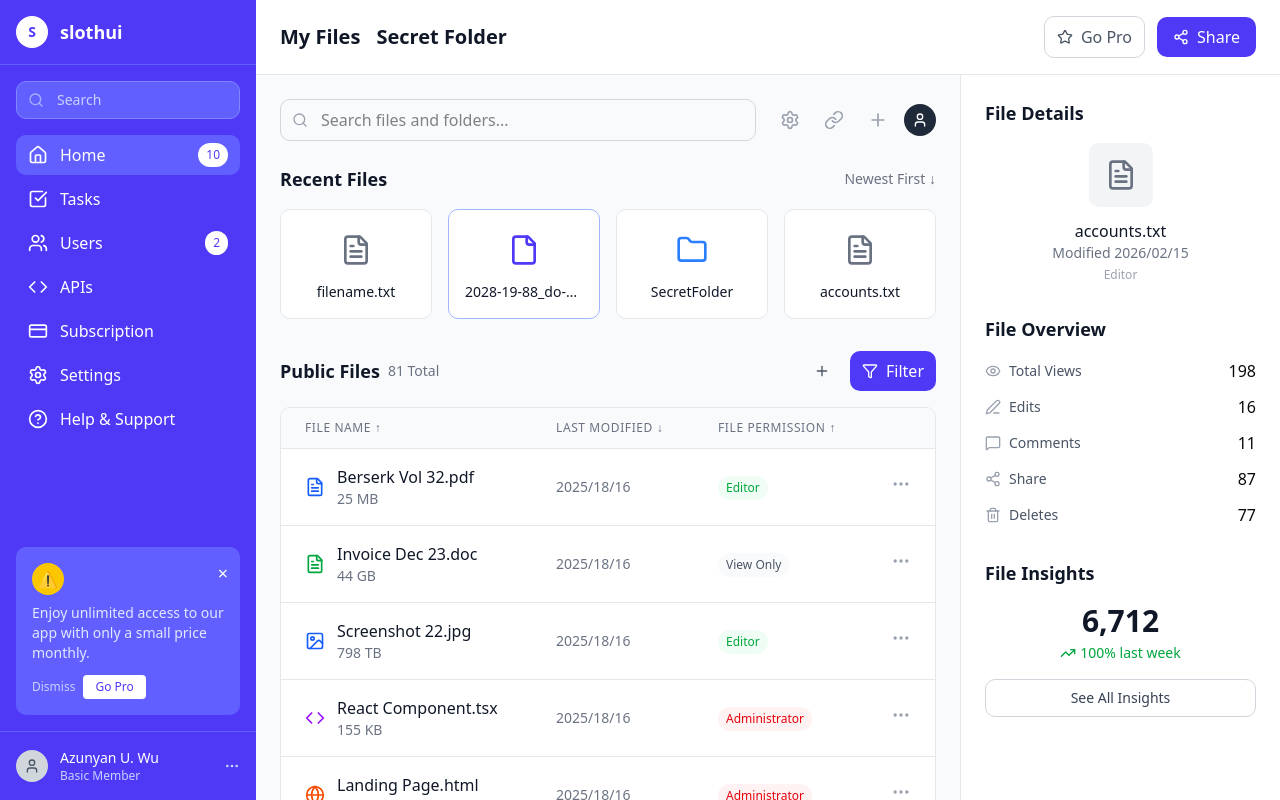
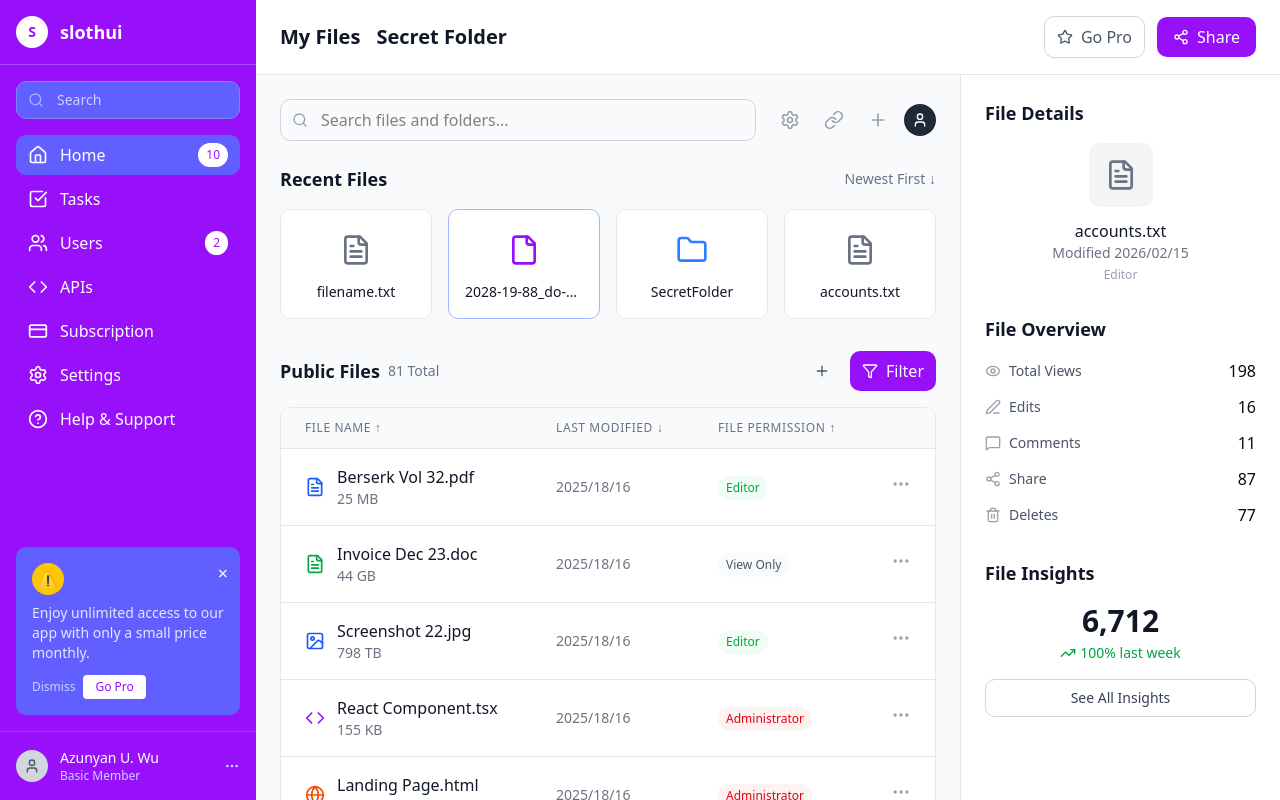
Before and after one commit to aditya7483thakur/dropbuddy, a Next.js app: page /dash in a window 1280 px wide. Built offline with nearby package versions, Linux system fonts and the light colour scheme.

Commit message:
colour fixing

```diff
--- a/src/app/dash/page.tsx
+++ b/src/app/dash/page.tsx
@@ -108,11 +108,11 @@ const FileManagerPage = () => {
   return (
     <div className="flex h-screen bg-gray-50">
       {/* Sidebar */}
-      <div className="w-64 bg-indigo-600 text-white flex flex-col">
+      <div className="w-64 bg-purple-600 text-white flex flex-col">
         {/* Logo */}
-        <div className="flex items-center gap-3 p-4 border-b border-indigo-500">
+        <div className="flex items-center gap-3 p-4 border-b border-purple-500">
           <div className="w-8 h-8 bg-white rounded-full flex items-center justify-center">
-            <span className="text-indigo-600 font-bold text-sm">S</span>
+            <span className="text-purple-600 font-bold text-sm">S</span>
           </div>
           <span className="font-semibold text-lg">slothui</span>
         </div>
@@ -134,7 +134,7 @@ const FileManagerPage = () => {
           <div className="flex items-center gap-3 px-3 py-2 rounded-lg bg-indigo-500 bg-opacity-50">
             <Home className="w-5 h-5" />
             <span>Home</span>
-            <span className="ml-auto bg-white text-indigo-600 text-xs px-2 py-1 rounded-full">
+            <span className="ml-auto bg-white text-purple-600 text-xs px-2 py-1 rounded-full">
               10
             </span>
           </div>
@@ -145,7 +145,7 @@ const FileManagerPage = () => {
           <div className="flex items-center gap-3 px-3 py-2 rounded-lg hover:bg-indigo-500 hover:bg-opacity-50 transition-colors">
             <Users className="w-5 h-5" />
             <span>Users</span>
-            <span className="ml-auto bg-white text-indigo-600 text-xs px-2 py-1 rounded-full">
+            <span className="ml-auto bg-white text-purple-600 text-xs px-2 py-1 rounded-full">
               2
             </span>
           </div>
@@ -184,7 +184,7 @@ const FileManagerPage = () => {
             <button className="text-xs text-indigo-200 hover:text-white">
               Dismiss
             </button>
-            <button className="text-xs bg-white text-indigo-600 px-3 py-1 rounded font-medium hover:bg-indigo-50">
+            <button className="text-xs bg-white text-purple-600 px-3 py-1 rounded font-medium hover:bg-indigo-50">
               Go Pro
             </button>
           </div>
@@ -226,7 +226,7 @@ const FileManagerPage = () => {
                 <Star className="w-4 h-4" />
                 Go Pro
               </button>
-              <button className="flex items-center gap-2 px-4 py-2 bg-indigo-600 text-white rounded-lg hover:bg-indigo-700">
+              <button className="flex items-center gap-2 px-4 py-2 bg-purple-600 text-white rounded-lg hover:bg-purple-700">
                 <Share2 className="w-4 h-4" />
                 Share
               </button>
@@ -291,7 +291,7 @@ const FileManagerPage = () => {
                             file.type === "folder"
                               ? "text-blue-500"
                               : file.highlighted
-                              ? "text-indigo-600"
+                              ? "text-purple-600"
                               : "text-gray-500"
                           }`}
                         >
@@ -320,7 +320,7 @@ const FileManagerPage = () => {
                   <button className="flex items-center gap-1 px-3 py-1 text-gray-600 hover:text-gray-900">
                     <Plus className="w-4 h-4" />
                   </button>
-                  <button className="flex items-center gap-2 px-3 py-2 bg-indigo-600 text-white rounded-lg hover:bg-indigo-700">
+                  <button className="flex items-center gap-2 px-3 py-2 bg-purple-600 text-white rounded-lg hover:bg-indigo-700">
                     <Filter className="w-4 h-4" />
                     Filter
                   </button>
--- a/src/app/dashboard/page.tsx
+++ b/src/app/dashboard/page.tsx
@@ -36,7 +36,7 @@ export default function Page() {
               onClick={handleBack}
               disabled={currentFolderId === null}
               className={`mb-4 px-3 py-1 bg-black text-white rounded hover:cursor-pointer ${
-                currentFolderId === null ? " opacity-70" : ""
+                currentFolderId === null ? " opacity-60" : ""
               }`}
               style={{ boxShadow: "0px 5px 15px rgba(0, 0, 0, 0.2)" }}
             >
--- a/src/app/globals.css
+++ b/src/app/globals.css
@@ -68,7 +68,7 @@
   --chart-3: oklch(0.398 0.07 227.392);
   --chart-4: oklch(0.828 0.189 84.429);
   --chart-5: oklch(0.769 0.188 70.08);
-  --sidebar: rgb(79, 70, 229);
+  --sidebar: rgb(99, 70, 229);
   --sidebar-foreground: rgb(235, 230, 246);
   --sidebar-primary: rgb(157, 144, 255); /* lighter indigo */
   --sidebar-primary-foreground: rgb(250, 250, 250); /* almost white */
--- a/src/middleware.ts
+++ b/src/middleware.ts
@@ -8,7 +8,7 @@ export default clerkMiddleware(async (auth, request) => {
   const userId = (await user).userId;
   const url = new URL(request.url);
 
-  if (userId && isPublicRoute(request) && url.pathname !== "/") {
+  if (userId && isPublicRoute(request)) {
     return NextResponse.redirect(new URL("/dashboard", request.url));
   }
 
```
